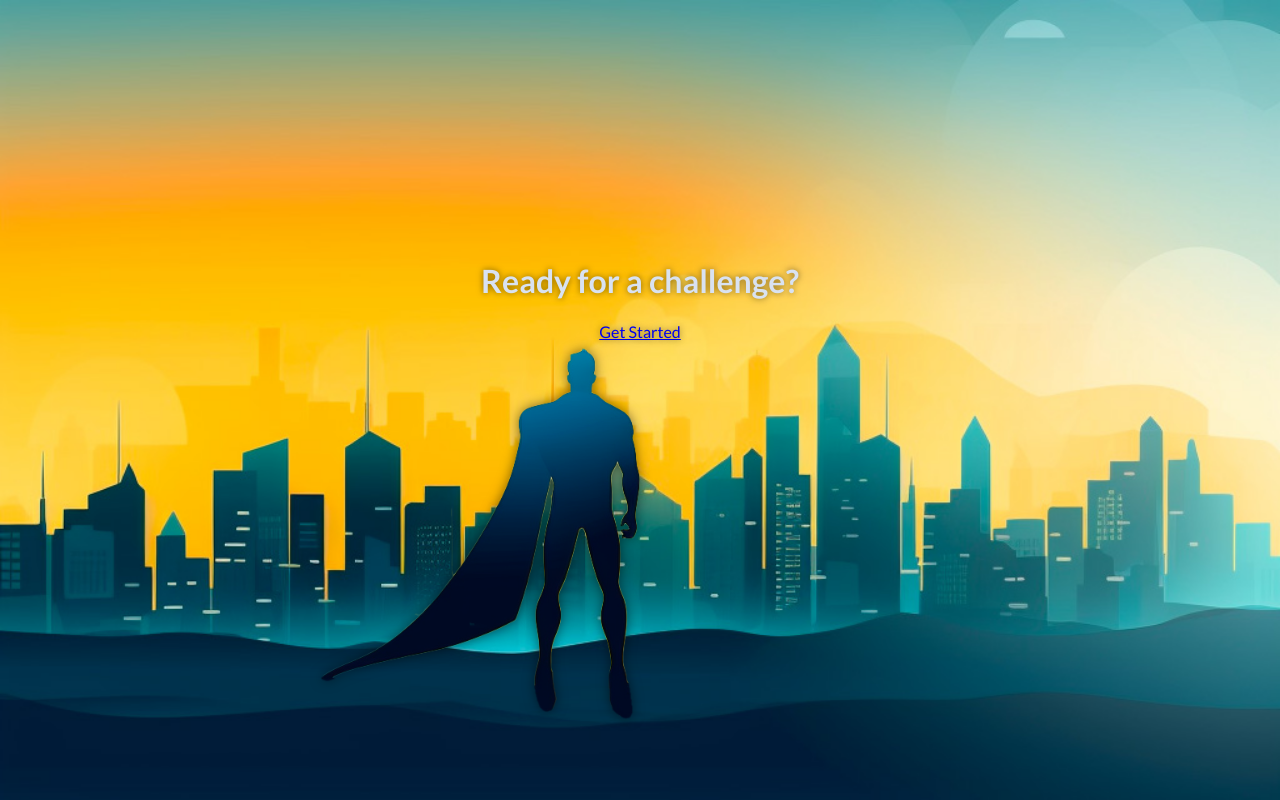
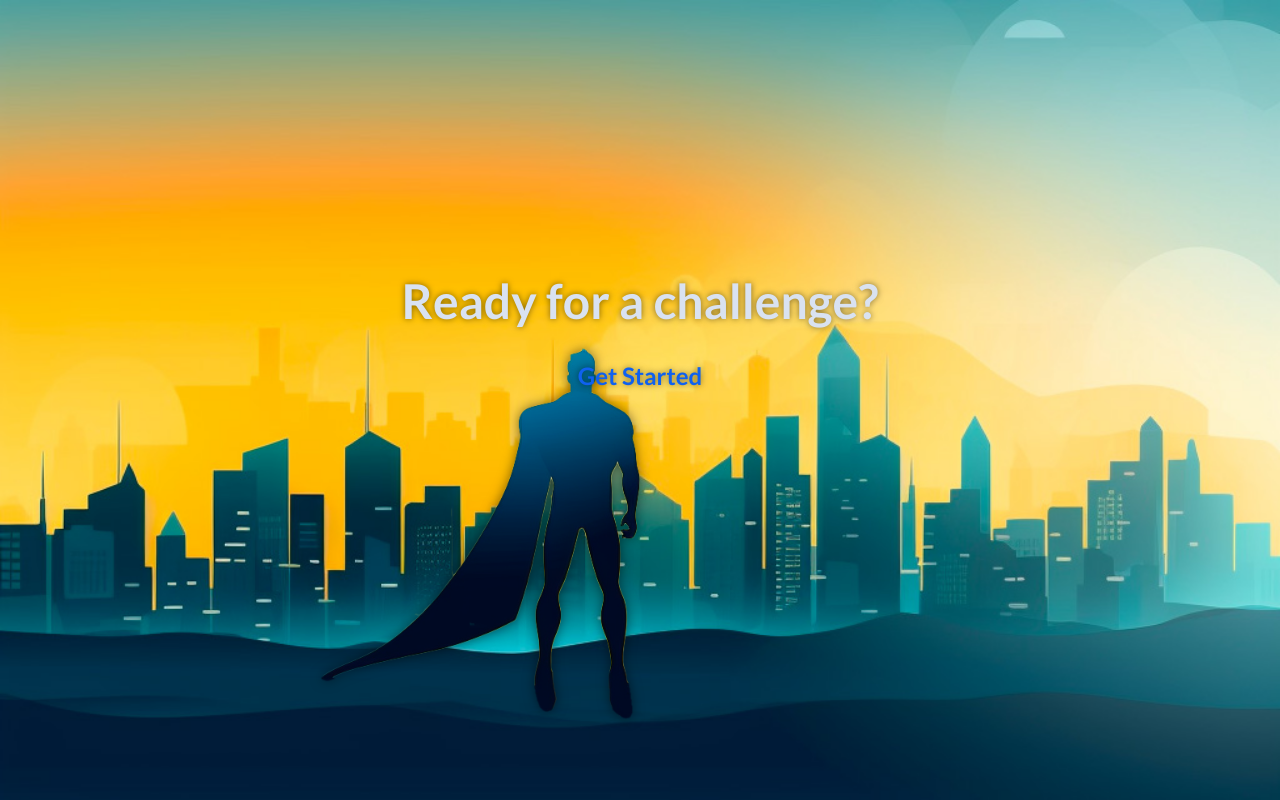
Before and after one commit to aswathyeg/react-context-animation, a React (Vite) app: page / in a window 1280 px wide. Shown: the top 800 px of the page. Built offline with nearby package versions, Linux system fonts and the light colour scheme.

Commit message:
updated link

```diff
--- a/src/index.css
+++ b/src/index.css
@@ -31,6 +31,16 @@ body {
   object-fit: cover;
   filter: drop-shadow(0 0 6px rgba(0, 0, 0, 0.5));
 
+}
+#cta-link{
+  text-decoration: none;
+font-size: x-large;
+color:#0f61ef;
+text-shadow: #414956 ;
+font-weight: bold;
+}
+#cta-link:hover {
+  color: white;
 }
 main {
   width: 80%;
@@ -78,6 +88,7 @@ main {
    last in the HTML code will be shown on top.*/
   text-shadow: 0 0 6px rgba(0, 0, 0, 0.5);
   text-align: center;
+  font-size: x-large;
 }
 #new-challenge label {
   display: block;
```
